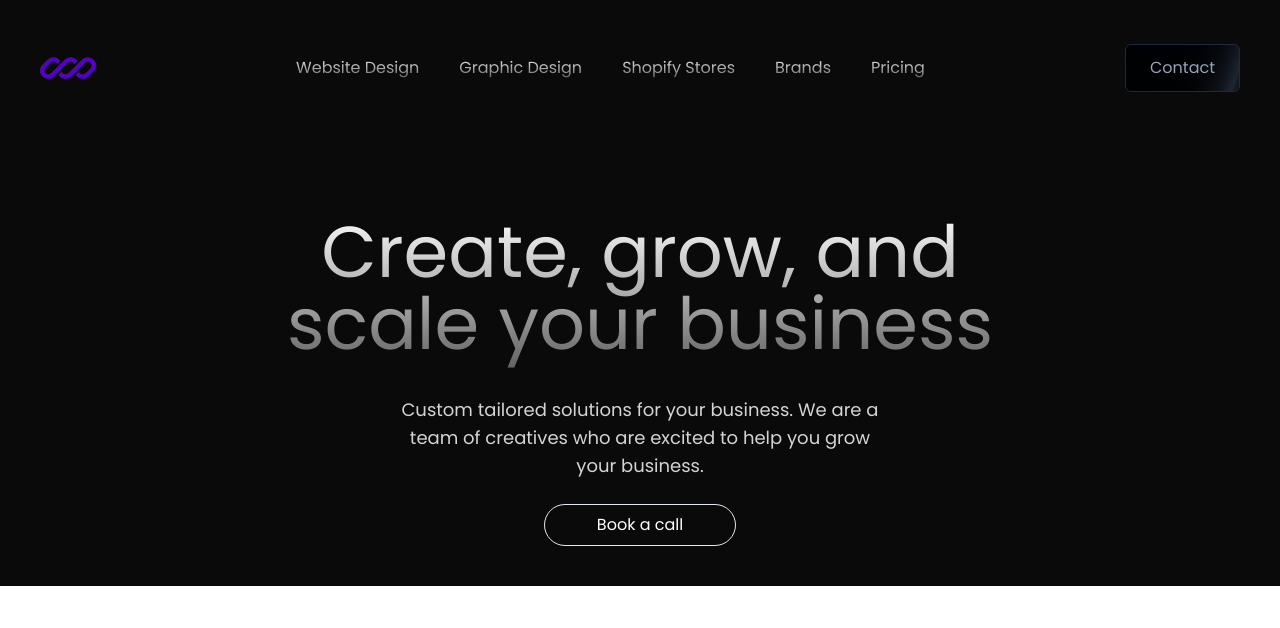
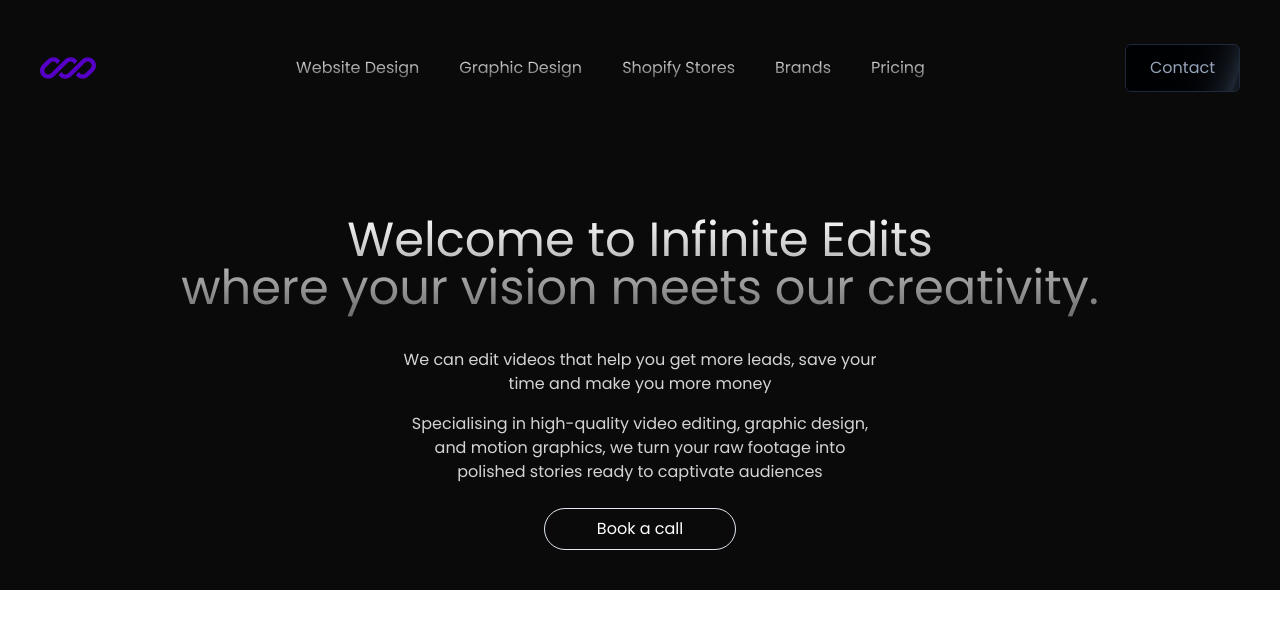
Before and after one commit to DGclasher/infinite-edits, a Next.js app: page / in a window 1280 px wide. Shown: the top 628 px of the page. Built offline with nearby package versions, Linux system fonts and the light colour scheme.

Commit message:
update home content

```diff
--- a/app/page.tsx
+++ b/app/page.tsx
@@ -9,11 +9,14 @@
       <Navbar/>
       <Spotlight className="hidden md:flex md:-top-80 left-80  " fill="white" />
       <div className="p-4 mx-auto relative z-10 w-full pt-10 md:pt-20 px-2">
-        <div className="text-4xl pb-5 md:text-7xl px-6 text-center  bg-clip-text text-transparent bg-gradient-to-b from-neutral-50 to bg-neutral-400 bg-opacity-50">
-          Create, grow, and <br /> scale your business
+        <div className="text-4xl pb-5 md:text-5xl px-6 text-center  bg-clip-text text-transparent bg-gradient-to-b from-neutral-50 to bg-neutral-400 bg-opacity-50">
+        Welcome to Infinite Edits<br/> where your vision meets our creativity.
         </div>
-        <p className="mt-4 text-lg font-normal  text-neutral-300 max-w-lg text-center mx-auto px-4">
-          Custom tailored solutions for your business. We are a team of creatives who are excited to help you grow your business.
+        <p className="mt-4 text- font-normal  text-neutral-300 max-w-lg text-center mx-auto px-4">
+        We can edit videos that help you get more leads, save your time and make you more money
+        </p>
+        <p className="mt-4  font-normal  text-neutral-300 max-w-lg text-center mx-auto px-4">
+        Specialising in high-quality video editing, graphic design, and motion graphics, we turn your raw footage into polished stories ready to captivate audiences
         </p>
 
         <Link
```
